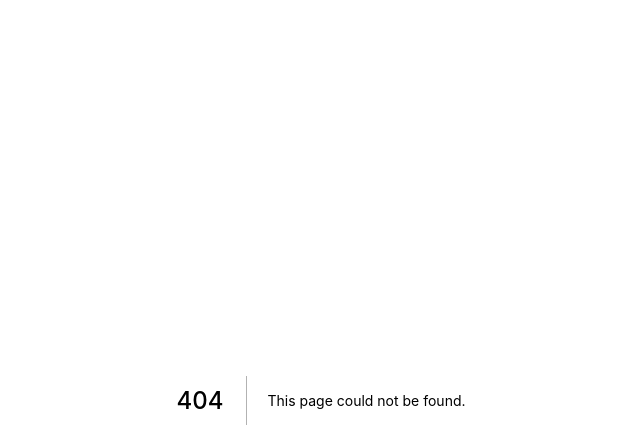
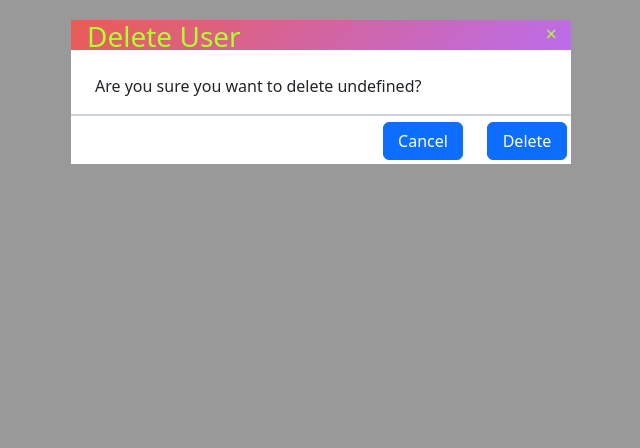
Before and after one commit to shah-harshil-07/next-node-crud, a Next.js app in the folder frontend/: page /users/delete-dialog in a window 1280 px wide. Before the commit this address had no page. Shown: the top 448 px of the page, without its empty margins (319-959 px from the left). Built offline with nearby package versions, Linux system fonts and the light colour scheme.

Commit message:
[Users] Worked on delete user API in backend and integration in the frontend - [DONE]

```diff
--- a/frontend/pages/api/UserService.js
+++ b/frontend/pages/api/UserService.js
@@ -65,6 +65,22 @@ const UserService = {
         } catch (err) {
             console.log(err);
         }
+    },
+
+    delete: async userId => {
+        try {
+            let response = await fetch(`${baseURL}/user/delete/${userId}`, {
+                method: 'DELETE',
+                mode: 'cors',
+                headers: {
+                    'Content-Type': 'application/json'
+                }
+            });
+            response = await response.json();
+            return response;
+        } catch (err) {
+            console.log(err);
+        }
     }
 }
 
--- /dev/null
+++ b/frontend/pages/users/delete-dialog.js
@@ -0,0 +1,46 @@
+import React from "react";
+import deleteDialogCSS from '../../styles/employees/DeleteDialog.module.css';
+
+const deleteDialog = ({ userName, closeDeleteDialog, confirmDeleteUser }) => {
+    return (
+        <div id="id01" className={deleteDialogCSS['modal']}>
+            <div className={deleteDialogCSS['modal-content']}>
+                <header className={`${deleteDialogCSS['container']} ${deleteDialogCSS['teal']}`}>
+                    <div className={`row ${deleteDialogCSS['header-box']}`}>
+                        <div className="col-sm-11"><h3>Delete User</h3></div>
+
+                        <div className={`col-sm-1 ${deleteDialogCSS['close-div']}`} onClick={() => closeDeleteDialog()}>
+                            <span className={deleteDialogCSS['close-btn']}>&times;</span>
+                        </div>
+                    </div>
+                </header>
+
+                <div className={deleteDialogCSS['container-body']}>
+                    <p>{`Are you sure you want to delete ${userName}?`}</p>
+                </div>
+
+                <footer className={deleteDialogCSS['modal-footer']}>
+                    <div className={`row ${deleteDialogCSS['button-container']}`}>
+                        <button
+                            className={`btn btn-primary col-sm-4 ${deleteDialogCSS['custom-btn']}`}
+                            onClick={() => closeDeleteDialog()}
+                        >
+                            Cancel
+                        </button>
+
+                        <div className="col-sm-1"></div>
+
+                        <button
+                            onClick={() => confirmDeleteUser()}
+                            className={`btn btn-primary col-sm-4 ${deleteDialogCSS['custom-btn']}`}
+                        >
+                            Delete
+                        </button>
+                    </div>
+                </footer>
+            </div>
+        </div>
+    )
+}
+
+export default deleteDialog;
--- /dev/null
+++ b/frontend/styles/employees/DeleteDialog.module.css
@@ -0,0 +1,95 @@
+@media (max-width: 768px) {
+    .modal {
+        padding-top: 50px;
+    }
+
+    .modal-content {
+        width: 500px;
+    }
+}
+
+@keyframes toggleModal {
+    0% {
+        top: 0px;
+    }
+
+    100% {
+        top: 20px;
+    }
+}
+
+.modal {
+    z-index: 3;
+    position: fixed;
+    left: 0;
+    top: 0;
+    width: 100%;
+    height: 100%;
+    background-color: rgba(0, 0, 0, 0.4);
+}
+
+.modal-content {
+    margin: auto;
+    background-color: #fff;
+    position: relative;
+    padding: 0;
+    outline: 0;
+    width: 500px;
+    top: 20px;
+    animation: toggleModal 0.75s linear;
+}
+
+.container {
+    padding-top: 0.01em;
+    padding-bottom: 0.01em;
+    padding-right: 0px;
+    padding-left: 16px;
+    height: 30px;
+}
+
+.container-body {
+    padding: 24px;
+    height: 64px;
+}
+
+.teal {
+    background: linear-gradient(135deg, #EA5C54 0%, #bb6dec 100%);
+    color: greenyellow;
+}
+
+.modal-footer {
+    border-top: 2px solid #ced4da;
+    height: 50px;
+    width: auto;
+}
+
+.button-container {
+    float: right;
+    width: 200px;
+    margin-top: 6px;
+}
+
+.custom-btn {
+    width: 80px;
+}
+
+.close-btn {
+    font-size: larger;
+    margin-right: -10px;
+    cursor: pointer;
+}
+
+.close-div {
+    padding-left: 0;
+    padding-right: 0px;
+    height: fit-content;
+    padding-left: 16px;
+}
+
+.close-div:hover {
+    background-color: red;
+}
+
+.header-box {
+    margin-right: 0px;
+}
```
Also changed, not shown: frontend/pages/users/index.js (+55 -2 lines), 2 other files (tests, documents, lock files or other folders).
